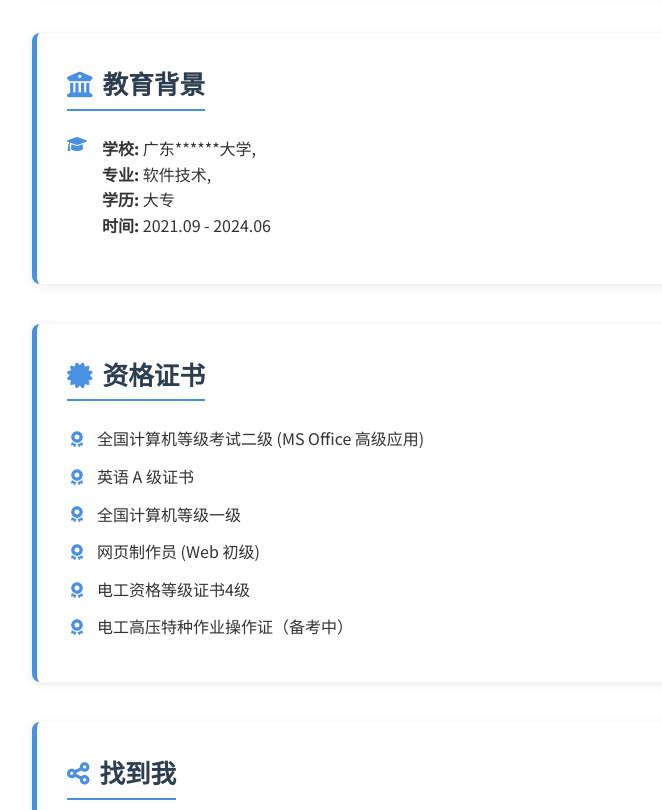
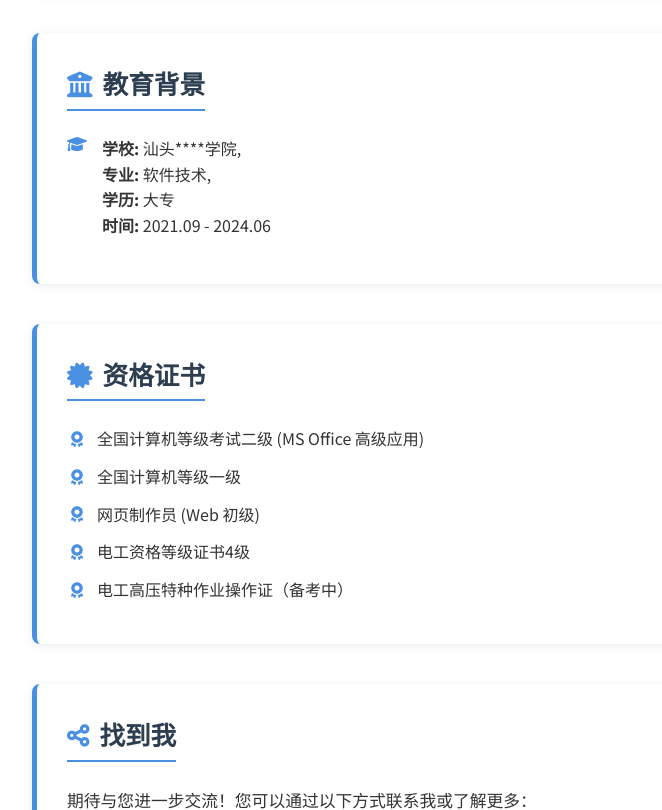
Before and after one commit to MisZang/MisZang.github.io, a plain HTML site: page index.html in a window 1280 px wide. Shown: the part 1960-2770 px from the top of the page, without its empty margins (298-960 px from the left). Drawn offline with Linux system fonts and the light colour scheme.

Commit message:
Update index.html

```diff
--- a/index.html
+++ b/index.html
@@ -2136,15 +2136,14 @@
 *   **内容:** 尝试获取并分析特定游戏社群（如贴吧、论坛）的玩家讨论数据，提取热点话题、玩家情绪等信息，为理解玩家反馈和社群生态提供数据支持。`},
                 ],
                 education: [
-                    { id: 1, school: '广东工商职业技术大学', major: '软件技术', degree: '大专', time: '2021.09 - 2024.06' }
+                    { id: 1, school: '汕头职业技术学院', major: '软件技术', degree: '大专', time: '2021.09 - 2024.06' }
                 ],
                 certificates: [
                     { id: 1, name: '全国计算机等级考试二级 (MS Office 高级应用)' },
-                    { id: 2, name: '英语 A 级证书' },
-                    { id: 3, name: '全国计算机等级一级' },
-                    { id: 4, name: '网页制作员 (Web 初级)' },
-                    { id: 5, name: '电工资格等级证书4级' },
-                    { id: 6, name: '电工高压特种作业操作证（备考中）' }
+                    { id: 2, name: '全国计算机等级一级' },
+                    { id: 3, name: '网页制作员 (Web 初级)' },
+                    { id: 4, name: '电工资格等级证书4级' },
+                    { id: 5, name: '电工高压特种作业操作证（备考中）' }
                 ],
                 useMarkdown: false,
                 markdownContent: ''
```
